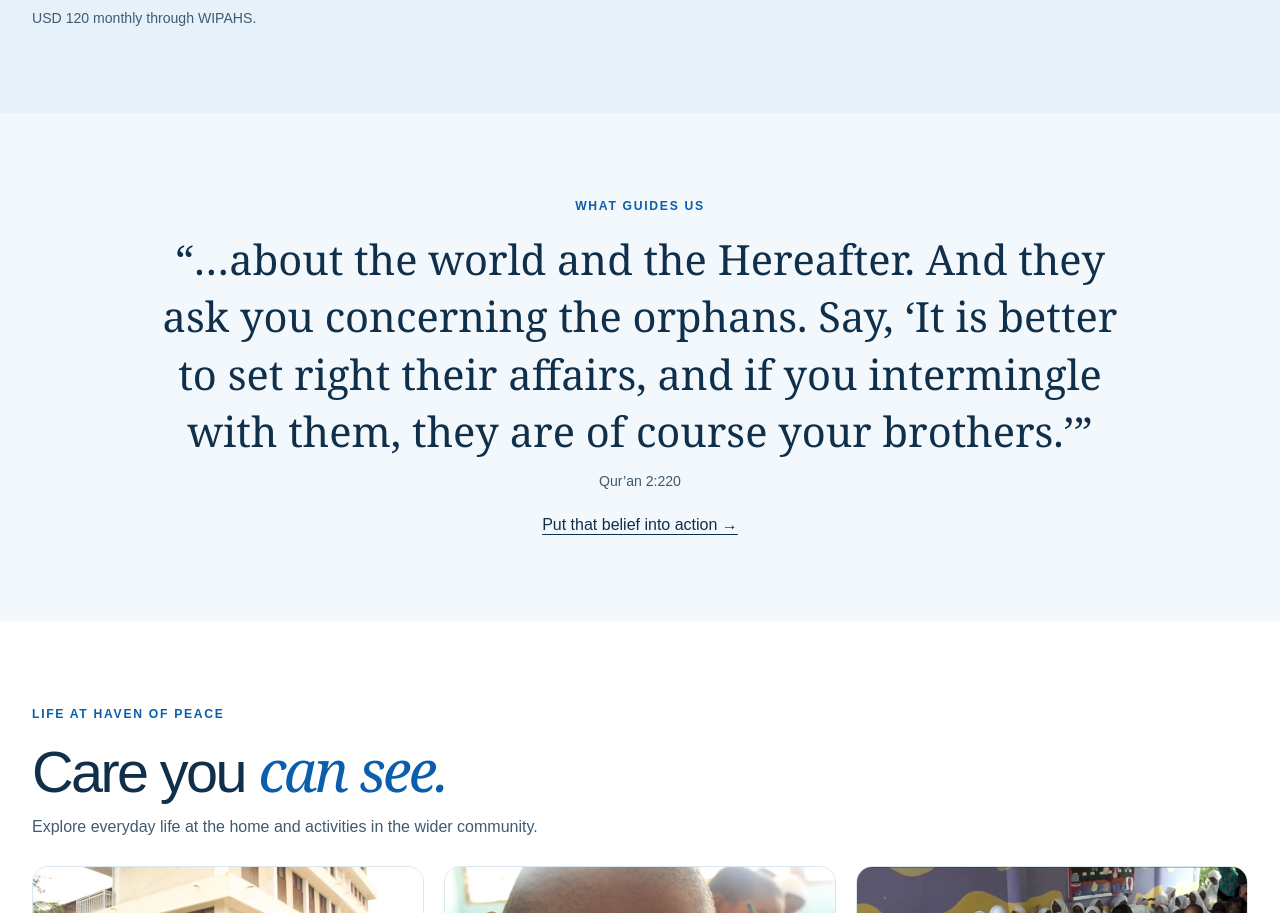
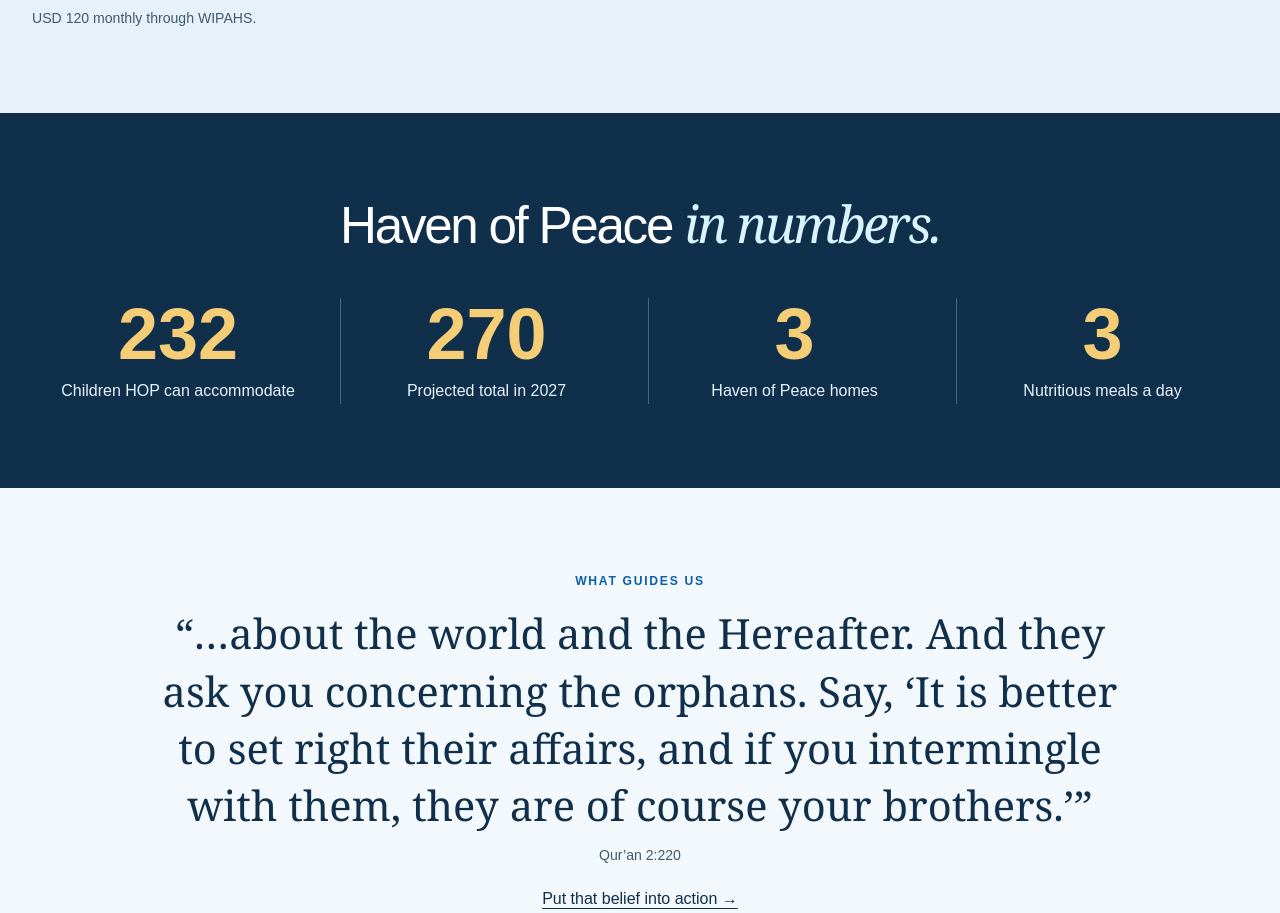
Before and after one commit to RVcreator/HOP-Website, a plain HTML site: page docs/index.html in a window 1280 px wide. Shown: the part 3120-4033 px from the top of the page. Drawn offline with Linux system fonts and the light colour scheme.

Commit message:
Add brochure statistics with scroll-triggered count-up

```diff
--- a/docs/index.html
+++ b/docs/index.html
@@ -219,6 +219,18 @@ dialog img{max-height:64dvh;object-fit:contain;background:var(--mist)}
 #sponsor-options small{color:var(--body)}
 #donate-now{width:100%}
 @media(max-width:61.99rem){.give-feature .split{grid-template-columns:1fr}}
+.hop-stats{background:var(--navy);color:white;text-align:center}
+.hop-stats h2{font-size:clamp(2rem,4vw,3.25rem)}
+.hop-stats h2 em{color:#d9f3ff}
+.hop-stat-grid{margin:clamp(1.6rem,4vw,2.75rem) 0 0;display:grid;grid-template-columns:repeat(4,minmax(0,1fr));gap:1rem}
+.hop-stat{display:flex;flex-direction:column-reverse;justify-content:flex-end;gap:.4rem;padding:0 .7rem}
+.hop-stat:not(:first-child){border-left:1px solid #ffffff40}
+.hop-stat dt{color:#e4f4ff}
+.hop-stat dd{margin:0;font:bold clamp(2.5rem,6vw,4.5rem)/1.02 Arial,Helvetica,sans-serif;font-variant-numeric:tabular-nums;color:#f4cd76}
+@media(max-width:45rem){
+ .hop-stat-grid{grid-template-columns:repeat(2,minmax(0,1fr));row-gap:1.6rem}
+ .hop-stat:nth-child(odd){border-left:0}
+}
 </style>
 </head>
 <body>
@@ -322,6 +334,18 @@ dialog img{max-height:64dvh;object-fit:contain;background:var(--mist)}
     </div><div class="need-content"><h3>Skills for the future</h3><p>Children learn practical and creative skills such as cooking, painting, and crocheting.</p></div></article>
   </div>
   <div class="cta"><a class="btn" href="#give" data-sponsor>Sponsor everyday care →</a><span class="small">USD 120 monthly through WIPAHS.</span></div>
+  </div>
+</section>
+
+<section id="hop-stats" class="hop-stats block" aria-labelledby="hop-stats-title">
+  <div class="wrap">
+    <h2 id="hop-stats-title">Haven of Peace <em>in numbers.</em></h2>
+    <dl class="hop-stat-grid">
+      <div class="hop-stat"><dt>Children HOP can accommodate</dt><dd><span class="hop-count" aria-hidden="true">232</span><span class="sr-only">232</span></dd></div>
+      <div class="hop-stat"><dt>Projected total in 2027</dt><dd><span class="hop-count" aria-hidden="true">270</span><span class="sr-only">270</span></dd></div>
+      <div class="hop-stat"><dt>Haven of Peace homes</dt><dd><span class="hop-count" aria-hidden="true">3</span><span class="sr-only">3</span></dd></div>
+      <div class="hop-stat"><dt>Nutritious meals a day</dt><dd><span class="hop-count" aria-hidden="true">3</span><span class="sr-only">3</span></dd></div>
+    </dl>
   </div>
 </section>
 
@@ -731,6 +755,30 @@ if ('IntersectionObserver' in window && !matchMedia('(prefers-reduced-motion: re
   }, {threshold: .2});
   document.querySelectorAll('main .block h2, .card, .price, #home-photos .photo, .values blockquote').forEach(item => observer.observe(item));
 }
+
+// Leave the finished numbers visible when motion is disabled or JavaScript is unavailable.
+if ('IntersectionObserver' in window && !motion.matches) {
+  const stats = get('hop-stats');
+  const format = new Intl.NumberFormat('en');
+  const observer = new IntersectionObserver(entries => {
+    if (!entries.some(entry => entry.isIntersecting)) return;
+    observer.disconnect();
+    if (motion.matches) return;
+    const counts = [...stats.querySelectorAll('.hop-count')].map(node => ({
+      node, value: Number(node.textContent)
+    }));
+    let start;
+    function draw(now) {
+      start ??= now;
+      const progress = motion.matches ? 1 : Math.min((now - start) / 1250, 1);
+      const eased = 1 - (1 - progress) ** 3;
+      for (const {node, value} of counts) node.textContent = format.format(Math.round(value * eased));
+      if (progress < 1) requestAnimationFrame(draw);
+    }
+    requestAnimationFrame(draw);
+  }, {threshold: .25});
+  observer.observe(stats);
+}
 </script>
 </body>
 </html>
```
